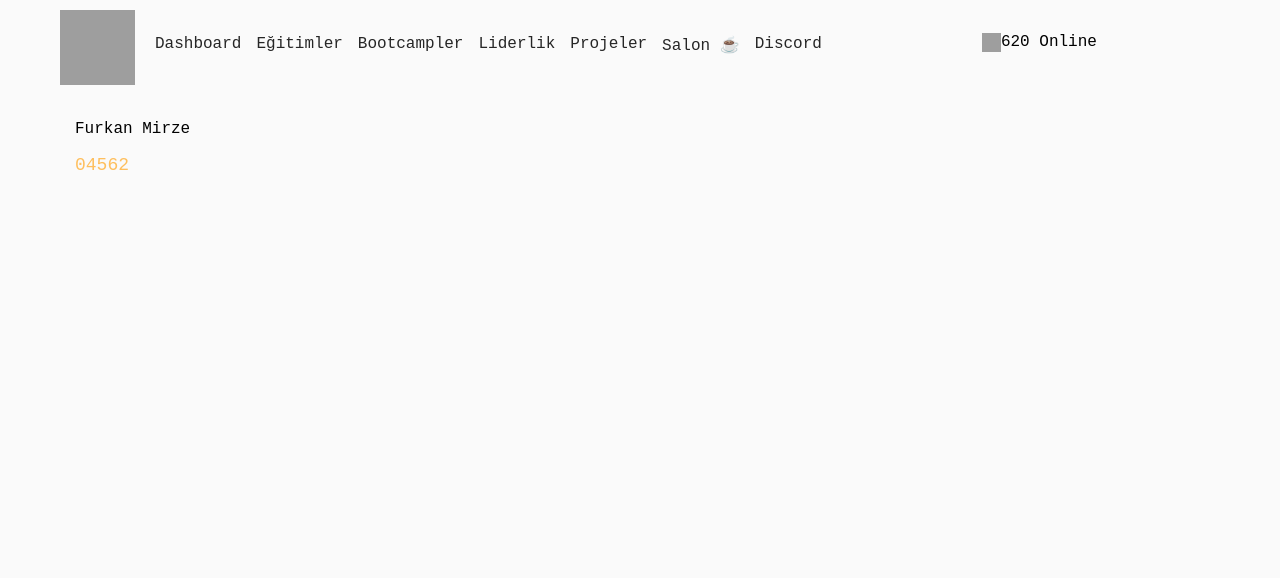
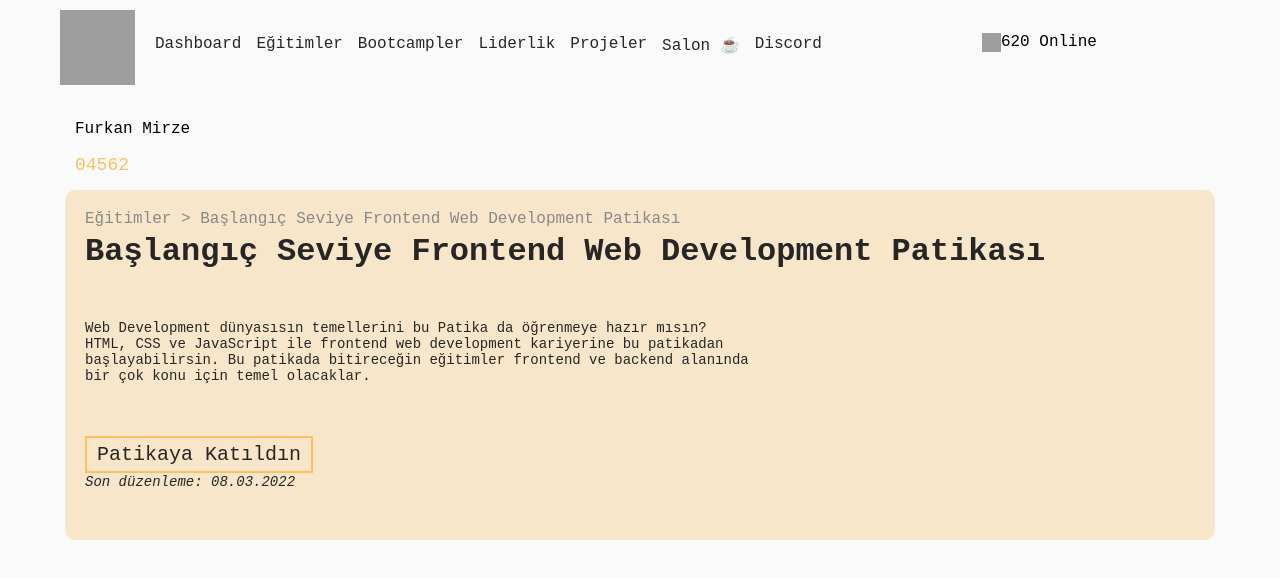
Before and after one commit to furkanmirze/patika-clone-tek-sayfa, a plain HTML site: page index.html in a window 1280 px wide. Drawn offline with Linux system fonts and the light colour scheme; grey boxes are pictures that could not be loaded.

Commit message:
top-container area commit.

```diff
--- /dev/null
+++ b/css/main.css
@@ -0,0 +1,72 @@
+:root{
+    --bg-c-patika: #FAFAFA;
+    --gold-patika: #FEBF5E;
+    --bg-intro: #F8E6CA;
+}
+
+/* TOP CONTAINER START */
+
+#main-top-container{
+    box-sizing: border-box;
+    width: 1150px;
+    height: 350px;
+    padding: 20px;
+    background-color: #F8E6CA;
+    border-radius: 10px;
+
+    margin-top: 20px;
+    margin-left: auto;
+    margin-right: auto;
+}
+
+.main-top-container__first{
+    width: 100%;
+    height: 60%;
+    /* background-color: aqua; */
+    font-size: 16px;
+    color: #898989;
+}
+
+#main-top-container__first-h1{
+    margin-top: 5px;
+    color: #262626;
+}
+
+#course-description{
+    color: #262626;
+    margin-top: 50px;
+    font-size: 14px;
+    width: 60%;
+}
+
+.main-top-container__second{
+    width: 100%;
+    height: 40%;
+    /* background-color: rgb(10, 68, 68); */
+}
+
+#patika-join-alert-button{
+    width: auto;
+    height: auto;
+    display: inline-block;
+    margin-top: 40px;
+}
+
+.alert-button{
+    border: 2px solid var(--gold-patika);
+    color: #262626;
+    font-size: 20px;
+    background-color: var(--bg-intro);
+    padding: 5px 10px 5px 10px;
+}
+
+.alert-button:hover{
+    padding: 6px 11px 6px 11px;
+}
+
+#last-up-date-div em{
+    color: #262626;
+    font-size: 14px;
+}
+
+/* TOP CONTAINER END */
--- a/css/style.css
+++ b/css/style.css
@@ -1,5 +1,6 @@
+/* TÜM CSS DÖKÜMANLARI BURADAN IMPORT EDİLDİ */
 @import url("header.css");
-
+@import url("main.css");
 
 *{
     margin: 0;
--- a/index.html
+++ b/index.html
@@ -60,8 +60,24 @@
             </div>
         </div>
     </header>
-    <main>
-
+    <main class="clearfix">
+        <div id="main-top-container">
+            <div class="main-top-container__first">
+                <p id="course-address-p">Eğitimler > Başlangıç Seviye Frontend Web Development Patikası</p>
+                <h1 id="main-top-container__first-h1">Başlangıç Seviye Frontend Web Development Patikası</h1>
+                <p id="course-description">
+                    Web Development dünyasısın temellerini bu Patika da öğrenmeye hazır mısın? HTML, CSS ve JavaScript ile frontend web development kariyerine bu patikadan başlayabilirsin. Bu patikada bitireceğin eğitimler frontend ve backend alanında bir çok konu için temel olacaklar.
+                </p>
+            </div>
+            <div class="main-top-container__second">
+                <div id="patika-join-alert-button">
+                    <button class="alert-button">Patikaya Katıldın</button>
+                    <div id="last-up-date-div">
+                        <em>Son düzenleme: 08.03.2022</em>
+                    </div>
+                </div>
+            </div>
+        </div>
     </main>
 </body>
 </html>
```
